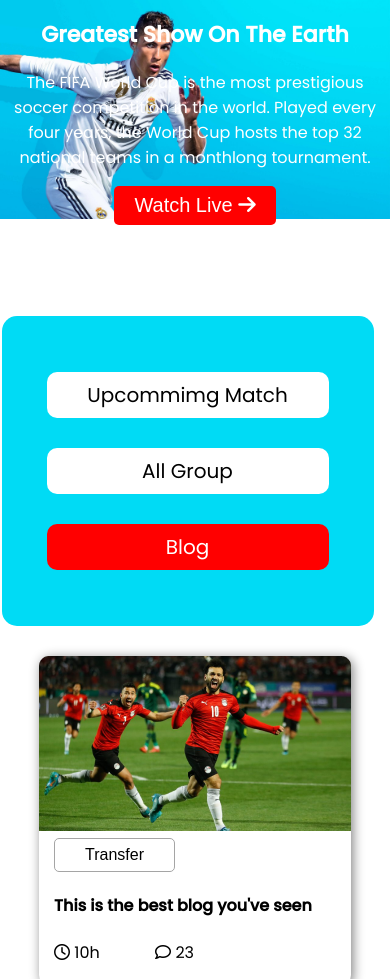
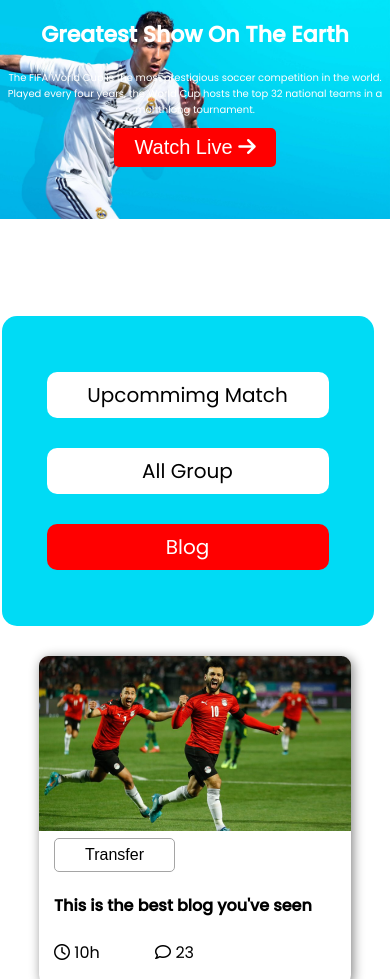
Before and after one commit to abirhasanop/assignment2, a plain HTML site: page index.html in a window 390 px wide. Shown: the top 979 px of the page. Drawn offline with Linux system fonts and the light colour scheme.

Commit message:
hello world

```diff
--- a/styles/style.css
+++ b/styles/style.css
@@ -218,6 +218,9 @@ hr {
     .top_text h1{
         font-size: 22px;
     }
+    .top_text p{
+        font-size: 10px;
+    }
     .top_img{
         display: flex;
         justify-content: center;
```
